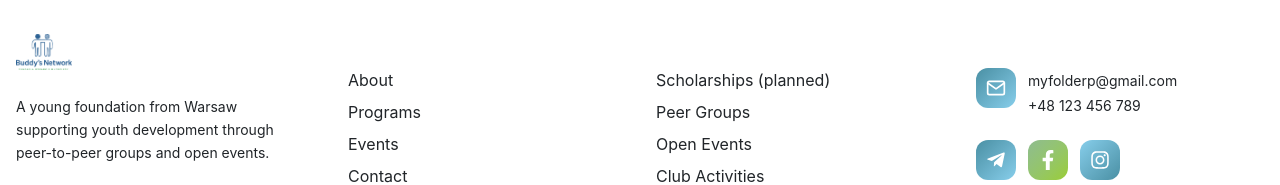
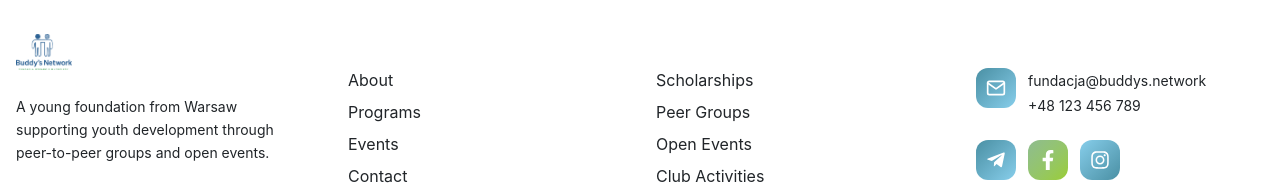
Before and after one commit to nott-po/buddys-network, a Next.js app: page /en in a window 1280 px wide. Shown: the part 9136-9321 px from the top of the page. Built offline with nearby package versions, Linux system fonts and the light colour scheme.

Commit message:
Footer fix

```diff
--- a/messages/en.json
+++ b/messages/en.json
@@ -168,7 +168,7 @@
     "events": "Events",
     "contact": "Contact",
     "ourPrograms": "Our Programs",
-    "scholarships": "Scholarships (planned)",
+    "scholarships": "Scholarships",
     "peerGroups": "Peer Groups",
     "openEvents": "Open Events",
     "clubActivities": "Club Activities",
--- a/src/components/layout/Footer.tsx
+++ b/src/components/layout/Footer.tsx
@@ -8,7 +8,7 @@ import { FaTelegramPlane, FaFacebookF, FaInstagram } from 'react-icons/fa';
 
 export default function Footer() {
   const t = useTranslations('footer');
-  const CONTACT_EMAIL = process.env.NEXT_PUBLIC_CONTACT_EMAIL ?? 'myfolderp@gmail.com';
+  const CONTACT_EMAIL = process.env.NEXT_PUBLIC_CONTACT_EMAIL ?? 'fundacja@buddys.network';
   const currentYear = new Date().getFullYear();
 
   return (
```
